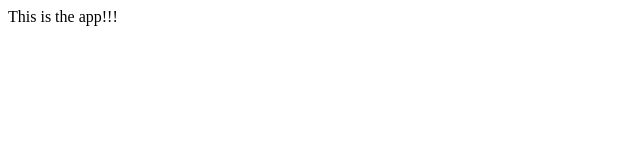
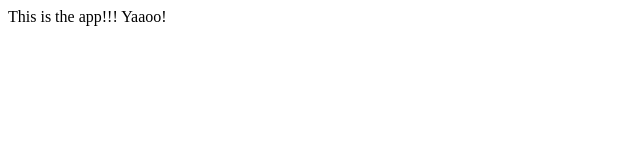
Before and after one commit to ishtian-revee/First-Test, a plain HTML site: page index.html in a window 1280 px wide. Shown: the full height of the page, 0-640 px from the left. Drawn offline with Linux system fonts and the light colour scheme.

```diff
--- a/index.html
+++ b/index.html
@@ -4,6 +4,7 @@
 	<title>Rev</title>
 </head>
 
-<body>This is the app!!!</body>
+<body>This is the app!!!
+Yaaoo!</body>
 
 </html>
```
Also changed, not shown: login.html (added).
